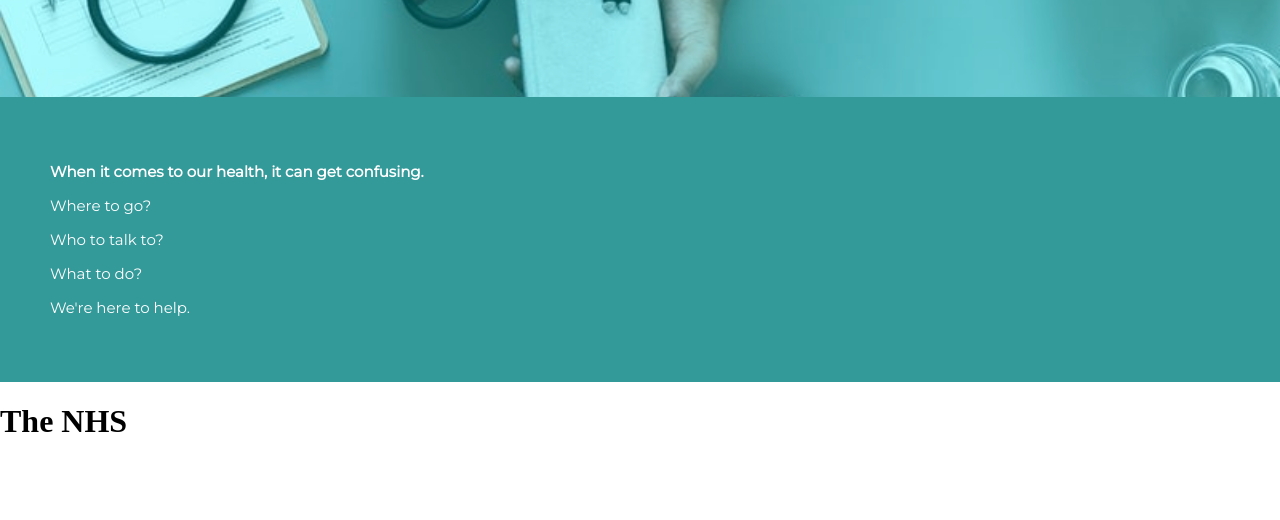
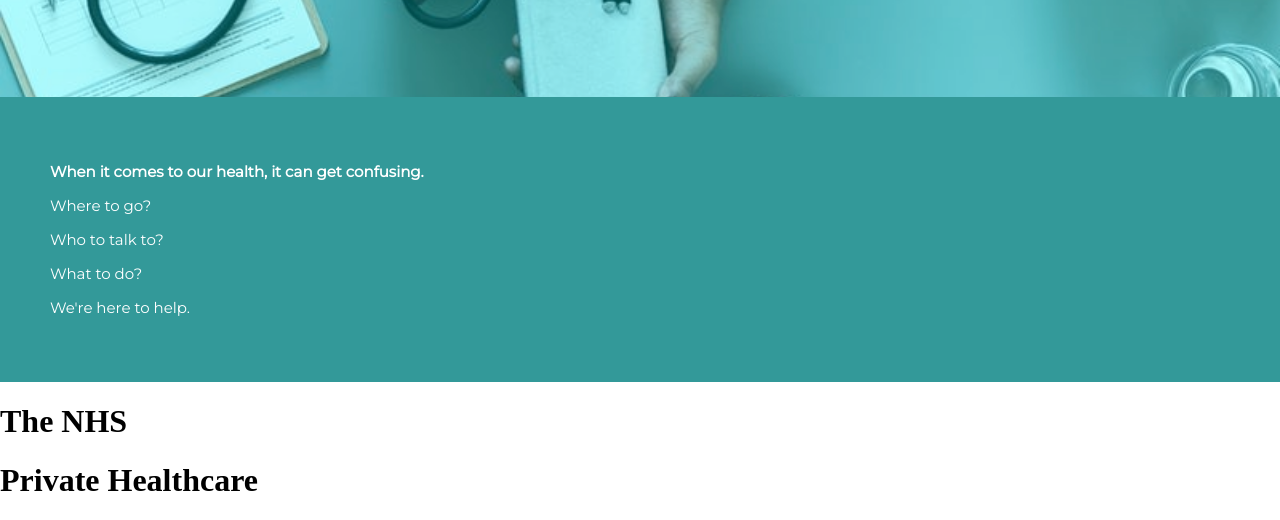
Before and after one commit to mjsteph/web-project, a plain HTML site: page index.html in a window 1280 px wide. Shown: the part 429-949 px from the top of the page. Before the commit the page ends 891 px from the top, so only its background shows below. Drawn offline with Linux system fonts and the light colour scheme.

Commit message:
Index update

```diff
--- a/index.html
+++ b/index.html
@@ -31,5 +31,6 @@
       <p>We're here to help.</p>
     </div>
     <div><h1 class="nhs">The NHS</h1></div>
+    <div><h1 class="private">Private Healthcare</h1></div>
   </body>
 </html>
```
